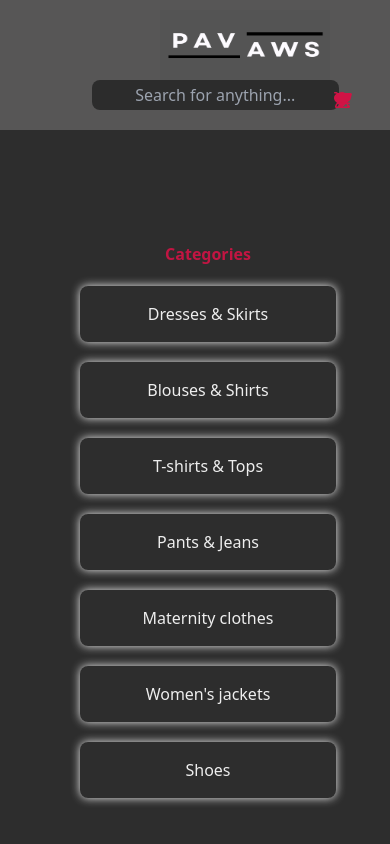
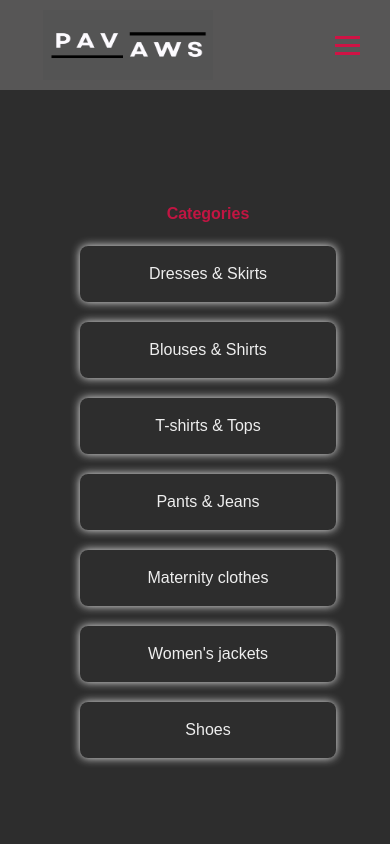
Before and after one commit to Hossaini1/e-commerce, a React (Vite) app: page /shoes in a window 390 px wide. Shown: the top 844 px of the page. Built offline with nearby package versions, Linux system fonts and the light colour scheme.

Commit message:
nav responsive final version

```diff
--- /dev/null
+++ b/src/components/Carousel 2.jsx
@@ -0,0 +1,77 @@
+import { useState } from "react";
+import {
+  BsFillArrowRightCircleFill,
+  BsFillArrowLeftCircleFill,
+} from "react-icons/bs";
+
+/* const slides = [
+  "https://i.ibb.co/ncrXc2V/1.png",
+  "https://i.ibb.co/B3s7v4h/2.png",
+  "https://i.ibb.co/XXR8kzF/3.png",
+  "https://i.ibb.co/yg7BSdM/4.png",
+]; */
+
+export default function Carousel({ slides }) {
+  let [current, setCurrent] = useState(0);
+
+  let previousSlide = () => {
+    if (current === 0) setCurrent(slides.length - 1);
+    else setCurrent(current - 1);
+  };
+
+  let nextSlide = () => {
+    if (current === slides.length - 1) setCurrent(0);
+    else setCurrent(current + 1);
+  };
+
+  return (
+    <div className="flex justify-center m-24">
+      <div
+        className="grid bg-secondaryDark grid-cols-1 lg:grid-cols-2"
+        style={{ height: "80vh", width: "80%" }}
+      >
+        <div className="bg-secondaryDark text-primary self-center m-5">
+          <h1 className="text-2xl m-2">Big Sale 20%</h1>
+          <h3 className="text-2xl m-2">PAVAWS</h3>
+          <h5 className="text-2xl m-2">Shop</h5>
+        </div>
+        <div className="overflow-hidden relative rounded-xl shadow-2xl m-10">
+          <div
+            className={`flex transition ease-out duration-40`}
+            style={{
+              transform: `translateX(-${current * 100}%)`,
+            }}
+          >
+            {slides.map((s) => {
+              return <img src={s} />;
+            })}
+          </div>
+
+          <div className="absolute top-0 h-full w-full justify-between items-center flex text-primary px-10 text-3xl">
+            <button onClick={previousSlide}>
+              <BsFillArrowLeftCircleFill />
+            </button>
+            <button onClick={nextSlide}>
+              <BsFillArrowRightCircleFill />
+            </button>
+          </div>
+          <div className="absolute bottom-0 py-4 flex justify-center gap-3 w-full">
+            {slides.map((s, i) => {
+              return (
+                <div
+                  onClick={() => {
+                    setCurrent(i);
+                  }}
+                  key={"circle" + i}
+                  className={`rounded-full w-3 h-3 ${
+                    i == current ? "bg-primary" : "bg-secondary"
+                  }`}
+                ></div>
+              );
+            })}
+          </div>
+        </div>
+      </div>
+    </div>
+  );
+}
--- /dev/null
+++ b/src/components/CarouselDunne 2.jsx
@@ -0,0 +1,58 @@
+import Slider from "react-slick";
+import "slick-carousel/slick/slick.css";
+import "slick-carousel/slick/slick-theme.css";
+import Store from "../store/Context";
+const data = [
+
+        {
+          "img": "https://fastly.picsum.photos/id/7/4728/3168.jpg?hmac=c5B5tfYFM9blHHMhuu4UKmhnbZoJqrzNOP9xjkV4w3o",
+          "name": "Produkt 1",
+          "price": 10.99
+        },
+        {
+          "img": "https://fastly.picsum.photos/id/2/5000/3333.jpg?hmac=_KDkqQVttXw_nM-RyJfLImIbafFrqLsuGO5YuHqD-qQ",
+          "name": "Produkt 2",
+          "price": 20.49
+        },
+        {
+          "img": "https://fastly.picsum.photos/id/10/2500/1667.jpg?hmac=J04WWC_ebchx3WwzbM-Z4_KC_LeLBWr5LZMaAkWkF68",
+          "name": "Produkt 3",
+          "price": 15.75
+        },
+        {
+          "img": "https://fastly.picsum.photos/id/11/2500/1667.jpg?hmac=xxjFJtAPgshYkysU_aqx2sZir-kIOjNR9vx0te7GycQ",
+          "name": "Produkt 4",
+          "price": 8.99
+        },
+        {
+          "img": "https://fastly.picsum.photos/id/13/2500/1667.jpg?hmac=SoX9UoHhN8HyklRA4A3vcCWJMVtiBXUg0W4ljWTor7s",
+          "name": "Produkt 5",
+          "price": 12.25
+        }
+];
+const CarouselDunne = () => {
+ const {settings}=Store()
+    return (
+      <div className=" w-3/4 m-auto">
+
+          <div className="mt-30 rounded-xl" >
+          <p className="text-center text-primary">Trending</p>
+          <Slider {...settings}>
+              {data.map((item, index) => (
+                  <div key={index} className="  h-50   ">
+                      <div className=" flex justify-center items-center  bg-primary ">
+                          <img src={item.img} alt="" className=" lg:w-72 w-40 bg-cover "/>
+                      </div>
+                      <div className="flex flex-col justify-center items-center gap-4  bg-secondary text-primary   text-sm  opacity-30">
+                          <p>{item.name}</p>
+                          <p>{item.price}</p>
+                      </div>
+                  </div>
+              ))}
+            </Slider>
+          </div>
+      </div>
+    );
+  };
+
+  export default CarouselDunne;
--- /dev/null
+++ b/src/components/Main 2.jsx
@@ -0,0 +1,10 @@
+import {Outlet} from 'react-router-dom'
+
+const Main = () => {
+  return (
+    <main>
+<Outlet />
+    </main>
+  )
+}
+export default Main
--- a/src/components/Nav.jsx
+++ b/src/components/Nav.jsx
@@ -14,10 +14,6 @@ function Nav() {
     setIsActive(!isActive);
   };
 
-  const removeActive = () => {
-    setIsActive(false);
-  };
-
   const handleSearchChange = (e) => {
     setSearchQuery(e.target.value);
   };
@@ -25,59 +21,50 @@ function Nav() {
   const handleSearchSubmit = (e) => {
     e.preventDefault();
     console.log('Search query:', searchQuery);
+
   };
 
   return (
-    <div className="App">
-      <header className="App-header">
-        <nav className={`${styles.navbar}`}>
-          <img
-            src={logo}
-            alt="Logo"
-            className={`${styles.logo}`}
-            style={{ width: '170px', height: '70px', marginLeft: '100px' }}
-          />
+    <nav className={styles.navbar}>
+      <img src={logo} alt="Logo" className={styles.logo} />
 
       <ul className={`${styles.navMenu} ${isActive ? styles.active : ''}`}>
-            <li onClick={removeActive}>
-              <form onSubmit={handleSearchSubmit} style={{ marginRight: 'auto' }}>
+        <li>
+          <form onSubmit={handleSearchSubmit}>
             <input
               type="text"
               value={searchQuery}
               onChange={handleSearchChange}
-                  placeholder="Search for anything..."
-                  className={`${styles.searchInput}`}
+              placeholder="Search for anything ..."
+              className={styles.searchInput}
             />
           </form>
         </li>
-
-            <li onClick={removeActive} style={{ marginLeft: 'auto', marginRight: '-30%' }}>
-              <div className={`${styles.navLink}`}>
+        <div className={styles.iconContainer}>
+          <li onClick={toggleActiveClass}>
+            <div className={styles.navLink}>
               <FontAwesomeIcon icon={faUser} />
             </div>
           </li>
-
-            <li onClick={removeActive} style={{ marginLeft: 'auto', marginRight: '-30%' }}>
-              <div className={`${styles.navLink}`}>
+          <li onClick={toggleActiveClass}>
+            <div className={styles.navLink}>
               <FontAwesomeIcon icon={faHeart} />
             </div>
           </li>
-
-            <li onClick={removeActive} style={{ marginLeft: 'auto', marginRight: '-30%' }}>
-              <div className={`${styles.navLink}`}>
+          <li onClick={toggleActiveClass}>
+            <div className={styles.navLink}>
               <FontAwesomeIcon icon={faCartShopping} />
             </div>
           </li>
+        </div>
       </ul>
 
       <div className={`${styles.hamburger} ${isActive ? styles.active : ''}`} onClick={toggleActiveClass}>
-            <span className={`${styles.bar}`}></span>
-            <span className={`${styles.bar}`}></span>
-            <span className={`${styles.bar}`}></span>
+        <span className={styles.bar}></span>
+        <span className={styles.bar}></span>
+        <span className={styles.bar}></span>
       </div>
     </nav>
-      </header>
-    </div>
   );
 }
 
--- /dev/null
+++ b/src/components/Sidebar 2.jsx
@@ -0,0 +1,59 @@
+
+
+
+
+
+
+
+
+
+
+
+
+
+
+
+
+
+
+
+
+
+
+
+
+
+
+
+
+
+
+const pages = [
+  { title: "CATEGORIES",  },
+  { title: "Kleider & Röcke", path: "/kleider " },
+  { title: "Blusen & Hemden", path: "/blusen " },
+  { title: "T-shirts & Tops", path: "/t-shirt&tops" },
+  { title: "Hosen & Jeans", path: "/hosen" },
+  { title: "Umstandskleidung", path: "/umstandskleidung" },
+  { title: "Damenjacken", path: "/damenjacken" },
+  { title: "Schuhe", path: "/schuhe" },
+]
+
+const Sidebar = () => {
+
+  return (
+    <div className="bg-secondaryDark  text-primaryDark  w-64 p-10 my-[5rem] mx-10 flex flex-col">
+      <div className="p-1 "></div>
+
+      <ul className="flex-2  ">
+        {pages.map((page, index) => (
+          <li key={index} className="p-5 hover:bg-tertiary">
+            <a className='' href={page.path}>{page.title}</a>
+          </li>
+        ))}
+      </ul>
+    </div>
+  );
+};
+
+export default Sidebar;
--- /dev/null
+++ b/src/pages/AllListItems 2.jsx
@@ -0,0 +1,6 @@
+const AllListItems = () => {
+  return (
+    <div>AllListItems</div>
+  )
+}
+export default AllListItems
--- a/src/styles/Nav.module.css
+++ b/src/styles/Nav.module.css
@@ -1,10 +1,10 @@
 * {
+  margin: 0;
   padding: 0;
-  margin: 0;
   box-sizing: border-box;
 }
-
 body {
+  font-family: sans-serif;
   background-color: #2d2d2d;
 }
 
@@ -17,58 +17,144 @@ body {
   min-height: 70px;
 }
 
+
+.logo {
+  width: 170px;
+  height: 70px;
+  margin-left: 4%;
+}
+
 .navMenu {
   display: flex;
   align-items: center;
-  gap: 70px;
+  gap: 20px;
   list-style: none;
   padding: 0;
+
+}
+
+.navMenu li {
+  transition: background-color 0.3s;
 }
 
 .navLink {
-  color: #e9e4e4;
-  cursor: pointer;
+  color: #F2F2F2;
+  text-decoration: none;
+  padding: 10px;
+  display: block;
+}
+.navLink svg {
+  color: #F2F2F2;
+  transition: color 0.2s ease;
 }
 
+.navLink:hover svg {
+  color: #D01345;
+}
 .searchInput {
-  background-color: #2c2c2c;
+  background-color: #2D2D2D;
   border: none;
   padding: 8px;
   border-radius: 8px;
   width: 400px;
   height: 30px;
+  color: #D01345;
   text-align: center;
-
+   position: absolute;
+  left: 50%;
+  top: 3.5%;
+  transform: translateX(-50%);
 }
 
-.iconWrapper {
+.iconContainer {
   display: flex;
+  justify-content: space-around;
   align-items: center;
+  margin-top: -1%;
+  gap: 50px;
+}
+
+.iconContainer li {
+  background: none;
+}
+
+.closeButton {
+  cursor: pointer;
+  color: #D01345;
+  font-size: 20px;
+}
+
+
+.hamburger {
+  display: none;
+  cursor: pointer;
+}
+
+.bar {
+  display: block;
+  width: 25px;
+  height: 3px;
+  margin: 5px auto;
+  background-color: #D01345;
+  transition: 0.3s;
+}
+
+.hamburger.active .bar:nth-child(2) {
+  opacity: 0;
+}
+
+.hamburger.active .bar:nth-child(1) {
+  transform: translateY(8px) rotate(45deg);
+}
+
+.hamburger.active .bar:nth-child(3) {
+  transform: translateY(-8px) rotate(-45deg);
 }
 
 @media screen and (max-width: 780px) {
-  .navbar {
+  .hamburger {
+    display: block;
+  }
+
+  .navMenu {
+    display: none;
     flex-direction: column;
+    position: absolute;
+    top: 70px;
+    left: 0;
+    width: 100%;
+    background-color: #575656;
+  }
+
+  .navMenu.active {
+    display: flex;
+  }
+
+  .navMenu li {
+    width: 100%;
+    text-align: center;
+    padding: 10px 0;
+  }
+
+
+  .iconContainer {
+    display: flex;
+    justify-content: space-around;
     align-items: center;
+    margin-top: 0.2%;
+    margin-bottom: -1%;
+    gap: 50px;
   }
 
   .searchInput {
-    width: 100%;
-    margin-bottom: 10px;
-    margin-left: 25%;
+    background-color: #F2F2F2;
+    border: none;
+    padding: 8px;
+    border-radius: 8px;
+    width: 80%;
+    height: 30px;
     color: #D01345;
-  }
-
-  .navMenu {
-    display: flex;
-    flex-direction: row;
-    justify-content: center;
-    gap: 30px;
-    margin-right: 25%;
-  }
-
-
-  .navLink {
-    color: #D01345;
+    text-align: center;
+    margin-top: 2%;
   }
 }
```
Also changed, not shown: src/images/haupt 2.png (added), src/images/haupt 2.svg (added). Lines whose indentation alone changed are shown as unchanged.
